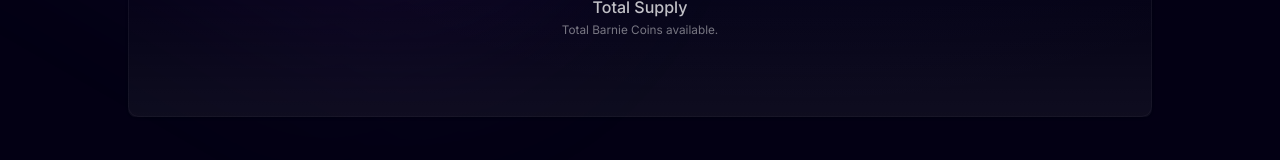
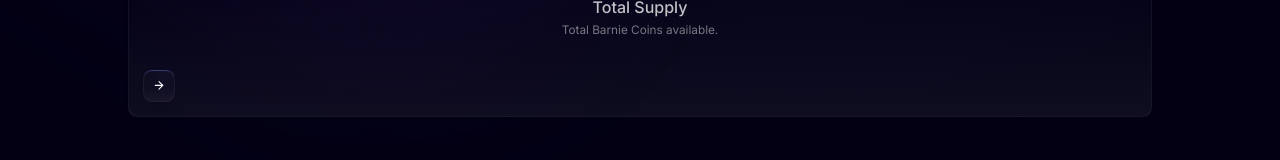
Before and after one commit to vitaleymulikacatchup/474e31d3-e699-4d17-8568-b7a94dc1282f, a Next.js app: page / in a window 1280 px wide. Shown: the part 2516-2676 px from the top of the page. Built offline with nearby package versions, Linux system fonts and the light colour scheme.

Commit message:
Update project files

```diff
--- a/src/app/page.tsx
+++ b/src/app/page.tsx
@@ -6,7 +6,7 @@ import SocialsAbout from '@/components/sections/layouts/about/SocialsAbout';
 import HowToBuy2D from '@/components/sections/layouts/howtobuy/2DHTB';
 import BigNumberTokenomics from '@/components/sections/layouts/tokenomics/BigNumberTokenomics';
 import FooterBase from '@/components/footer/FooterBase';
-import { LucideIcon } from 'lucide-react';
+import { ArrowRight } from 'lucide-react';
 
 const navItems = [
   { name: 'Hero', id: 'hero' },
@@ -53,7 +53,7 @@ export default function Home() {
           title="Tokenomics"
           description="Understand the value of Barnie Coin"
           kpiItems={[
-            { value: "10M", description: "Total Supply", longDescription: "Total Barnie Coins available.", icon: LucideIcon }
+            { value: "10M", description: "Total Supply", longDescription: "Total Barnie Coins available.", icon: ArrowRight }
           ]}
         />
       </div>
```
